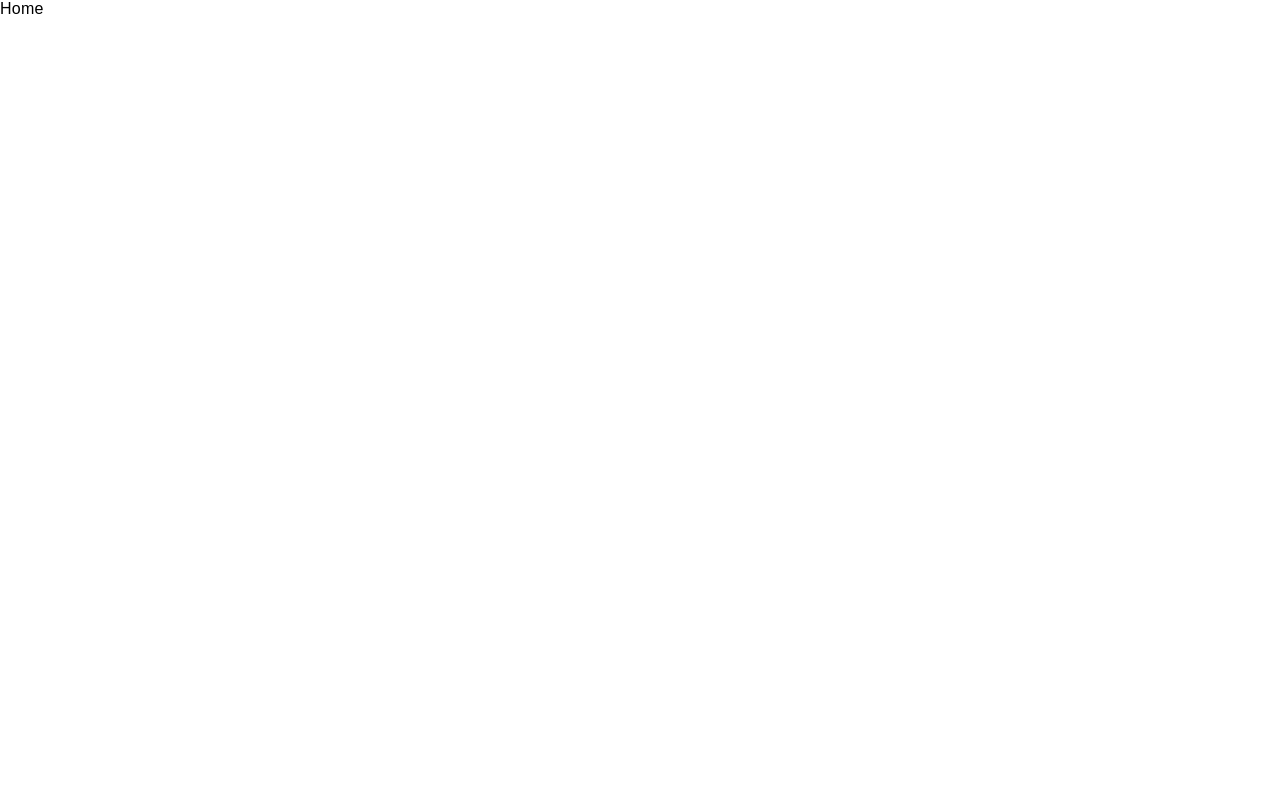
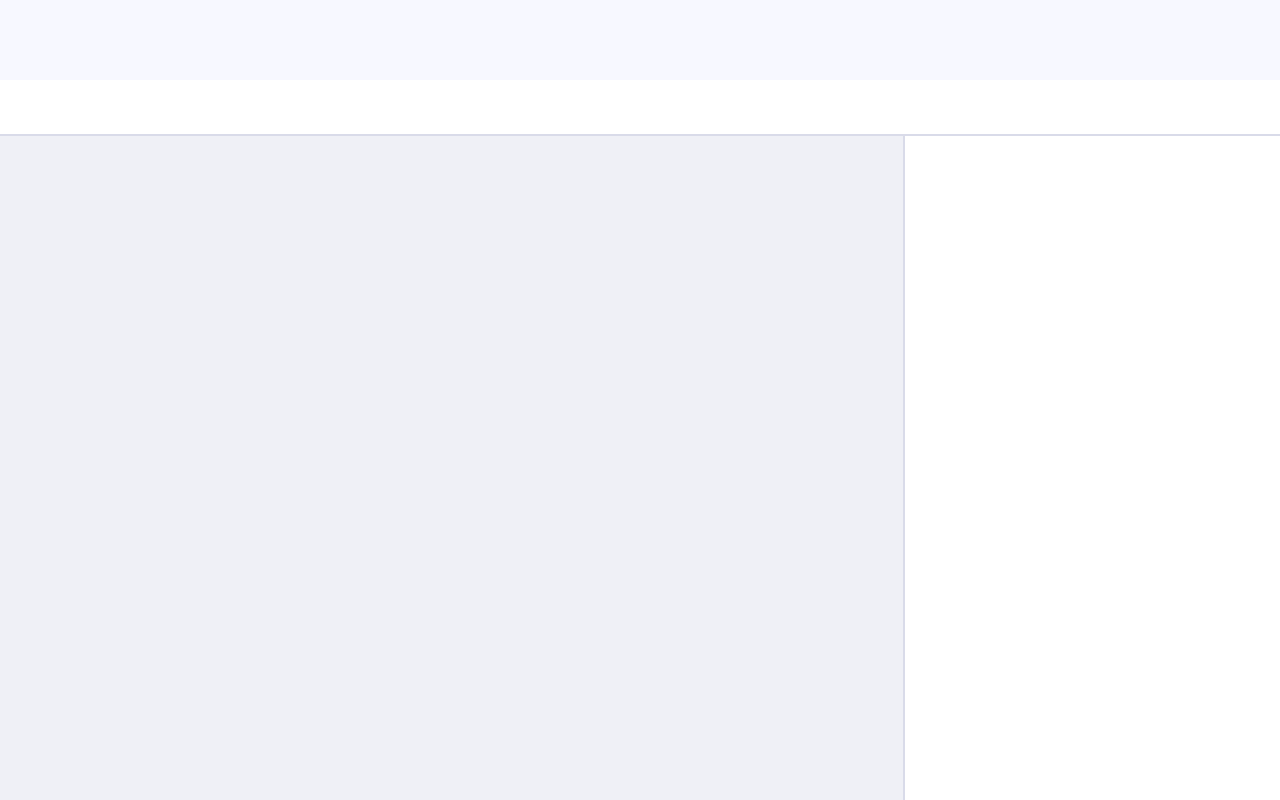
Before and after one commit to AngieCabanillas/food-routine, a React (Create React App) app: page / in a window 1280 px wide. Built offline with nearby package versions, Linux system fonts and the light colour scheme.

Commit message:
chore: add layout for LayoutGeneral component

```diff
--- a/src/pages/Home/Home.tsx
+++ b/src/pages/Home/Home.tsx
@@ -1,5 +1,14 @@
+import LayoutGeneral from "../../ui/Layouts/LayoutGeneral";
+
 const Home = () => {
-  return <div>Home</div>;
+  return (
+    <LayoutGeneral
+      navbar={undefined}
+      categories={undefined}
+      foods={undefined}
+      aside={undefined}
+    />
+  );
 };
 
 export default Home;
--- a/src/ui/Container/Container.tsx
+++ b/src/ui/Container/Container.tsx
@@ -28,6 +28,7 @@ export type ContainerProps = React.HTMLAttributes<HTMLDivElement> & {
   overFlowX?: CSS.Property.OverflowX;
   overFlowY?: CSS.Property.OverflowY;
   cursor?: CSS.Property.Cursor;
+  backgroundColor?: CSS.Property.BackgroundColor;
 };
 
 const Container: React.FC<ContainerProps> = (props) => {
@@ -179,4 +180,10 @@ export const StyledContainer = styled.div<ContainerProps>`
     css`
       height: ${height};
     `}
+
+    ${({ backgroundColor }) =>
+    !!backgroundColor &&
+    css`
+      background-color: ${backgroundColor};
+    `}
 `;
--- a/src/ui/Layouts/LayoutGeneral/LayoutGeneral.tsx
+++ b/src/ui/Layouts/LayoutGeneral/LayoutGeneral.tsx
@@ -1,5 +1,47 @@
-const LayoutGeneral = () => {
-  return <div>Layout General</div>;
+import styled from "styled-components";
+import Container from "../../Container";
+
+type LayoutGeneralProps = {
+  navbar: React.ReactNode;
+  categories: React.ReactNode;
+  foods: React.ReactNode;
+  aside: React.ReactNode;
+};
+
+const LayoutGeneral = (props: LayoutGeneralProps) => {
+  const { navbar, categories, foods, aside } = props;
+
+  return (
+    <StyledContainer width="100vw" height="100vh">
+      <Container width="100%" height="80px" backgroundColor="#f7f8ff">
+        {navbar}
+      </Container>
+      <Container className="container__categories" width="100%" height="56px">
+        {categories}
+      </Container>
+
+      <Container width="100%" height="calc(100vh - 136px)" display="flex">
+        <Container
+          className="container__foods"
+          width="calc(100% - 375px)"
+          backgroundColor="#eff0f6"
+        >
+          {foods}
+        </Container>
+        <Container width="375px">{aside}</Container>
+      </Container>
+    </StyledContainer>
+  );
 };
 
 export default LayoutGeneral;
+
+const StyledContainer = styled(Container)`
+  .container__categories {
+    border-bottom: 2px solid #d9dbe9;
+  }
+
+  .container__foods {
+    border-right: 2px solid #d9dbe9;
+  }
+`;
```
